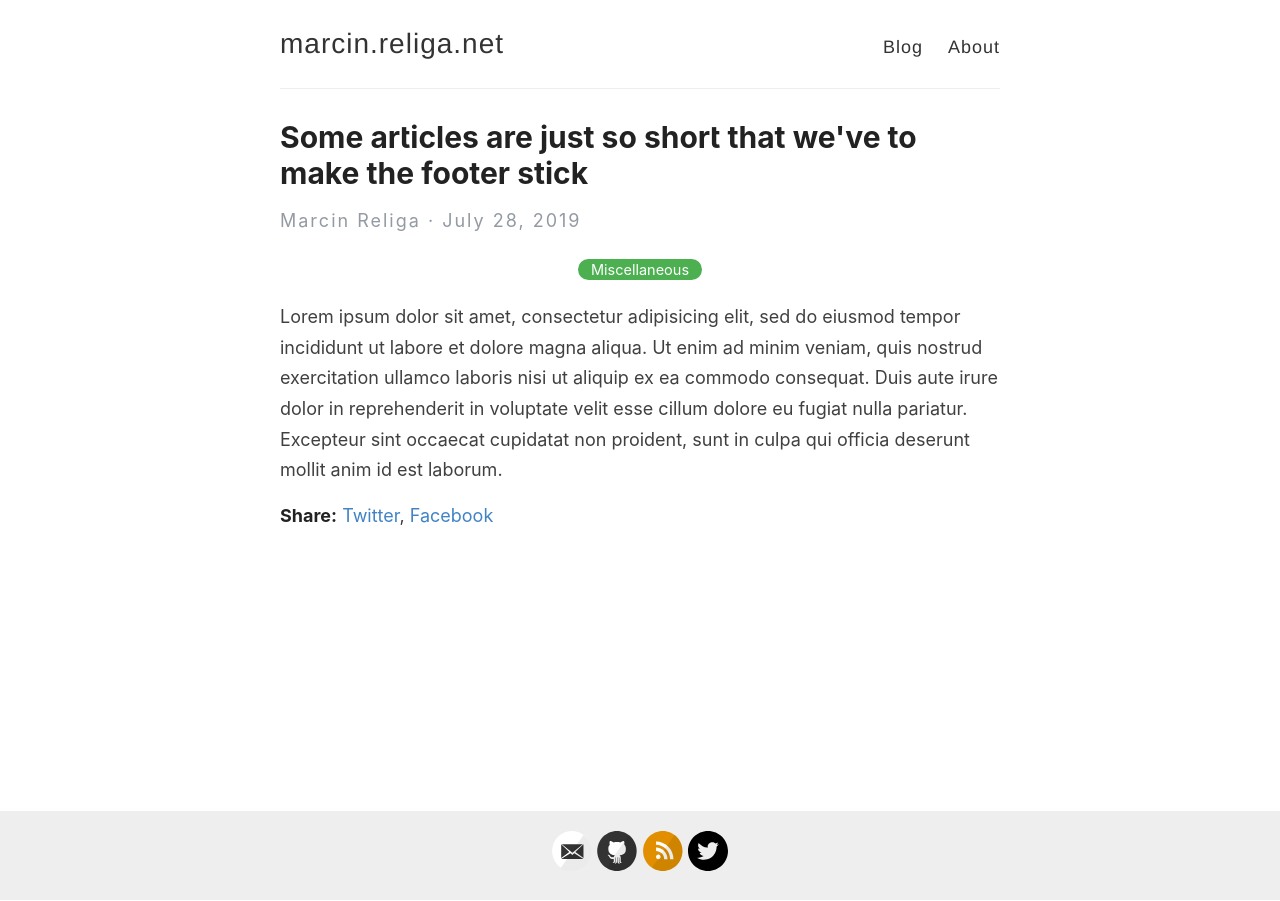
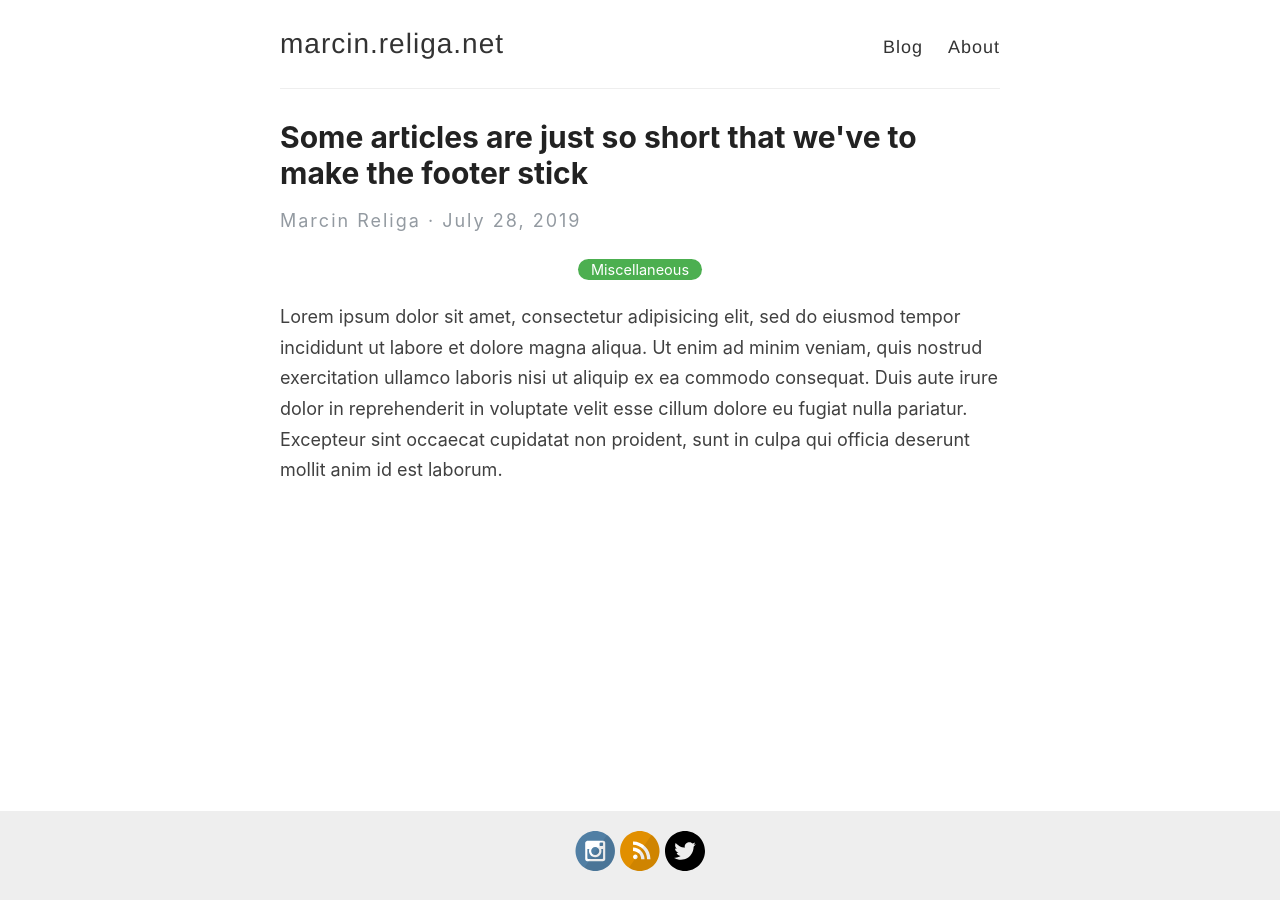
Before and after one commit to marcinreliga/marcinreliga.github.io, a Jekyll site: the page built from _posts/2019-7-28-super-short-article.md, in a window 1280 px wide. Built offline with Jekyll 4.4.1, drawn with Linux system fonts in a browser that asks for light colours; part of the change alters nothing that is shown.

Commit message:
update layout

```diff
--- a/_config.yml
+++ b/_config.yml
@@ -21,15 +21,15 @@ author: Marcin Religa
 # Includes an icon in the footer for each username you enter
 footer-links:
   dribbble:
-  email: amit.d.merchant@gmail.com
+  email:
   facebook:
   flickr:
-  github: amitmerchant1990/reverie
-  instagram:
+  github:
+  instagram: marcin_r_
   linkedin:
   pinterest:
   rss: rss
-  twitter: amit_merchant
+  twitter: marcin_religa
   stackoverflow:
   youtube: # channel/<your_long_string> or user/<user-name>
   googleplus: # anything in your profile username that comes after plus.google.com/
@@ -86,7 +86,7 @@ plugins:
 
 include: ['_pages']
 
-paginate: 6
+paginate: 20
 paginate_path: /page:num/
 
 # Exclude these files from your production _site
--- a/_layouts/post.html
+++ b/_layouts/post.html
@@ -27,10 +27,6 @@ layout: default
     {{ content }}
   </div>
 
-  <div>
-    <p><span class="share-box">Share:</span> <a href="http://twitter.com/share?text={{ page.title }}&url={{site.url}}{{page.url}}" target="_blank">Twitter</a>, <a href="https://www.facebook.com/sharer.php?u={{site.url}}{{page.url}}" target="_blank">Facebook</a></p>
-  </div>
-
   <!--<div class="date">
     Written on {{ page.date | date: "%B %e, %Y" }}
   </div>-->
```
